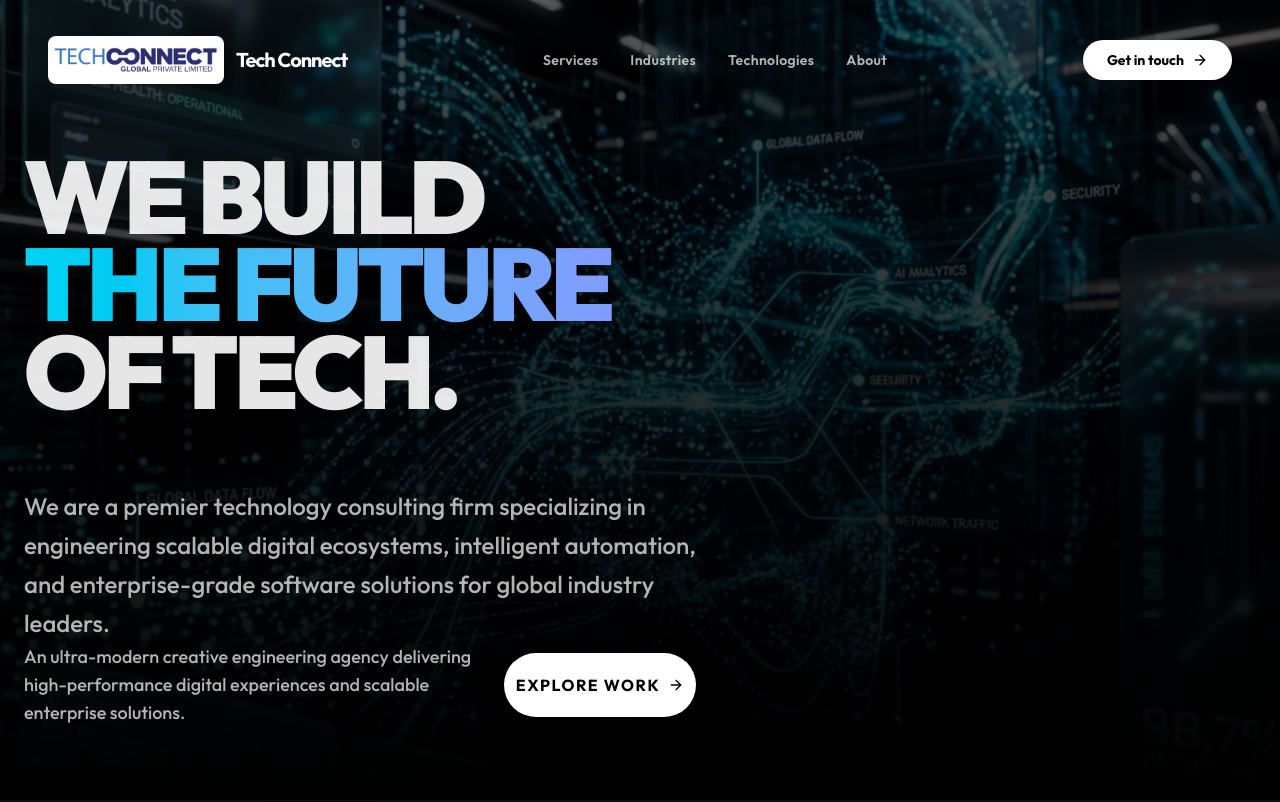
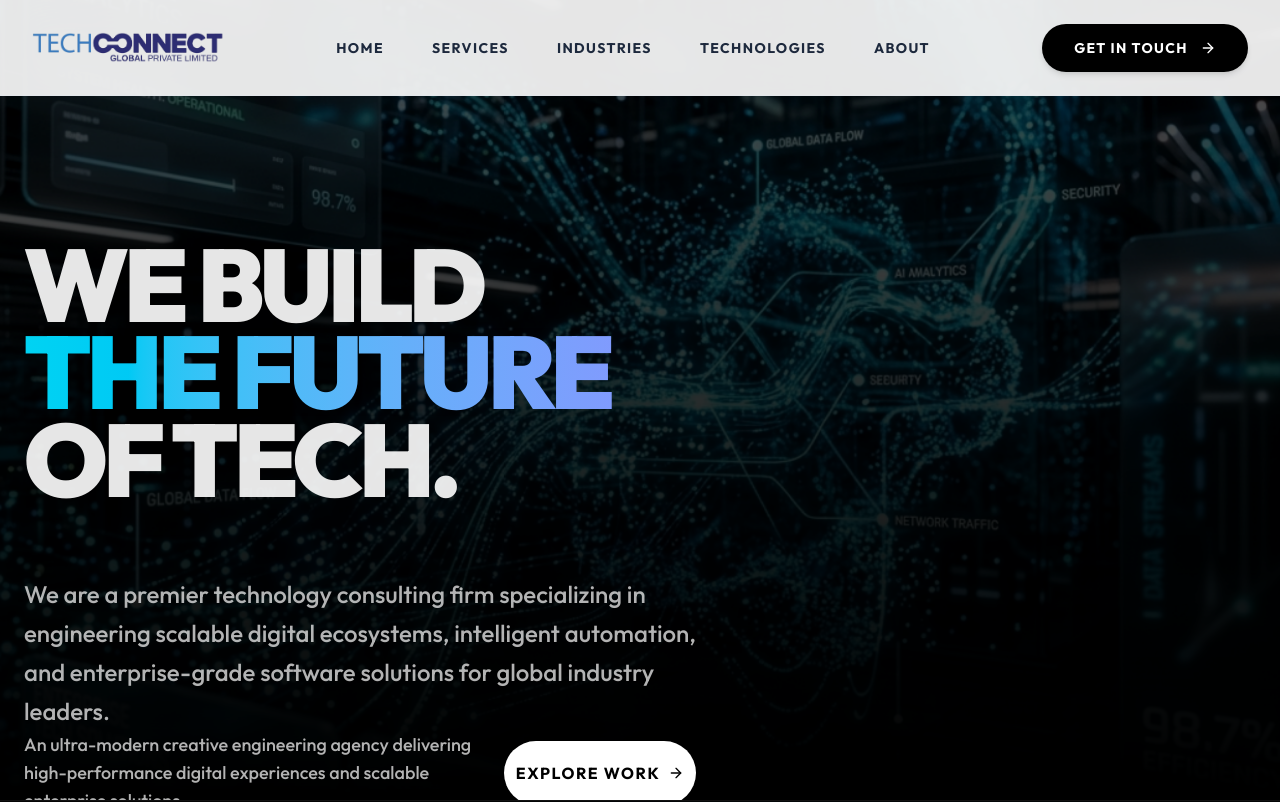
Before and after one commit to rnalaranga/tcon, a Next.js app: page / in a window 1280 px wide. Shown: the top 802 px of the page. Built offline with nearby package versions, Linux system fonts and the light colour scheme.

Commit message:
Initial com

```diff
--- a/src/components/layout/navbar.tsx
+++ b/src/components/layout/navbar.tsx
@@ -1,5 +1,5 @@
 "use client";
-import { useState, useEffect } from "react";
+import { useState } from "react";
 import Image from "next/image";
 import Link from "next/link";
 import { Menu, X, ArrowRight } from "lucide-react";
@@ -7,6 +7,7 @@ import { motion, useScroll, useMotionValueEvent, AnimatePresence } from "framer-
 import { cn } from "@/lib/utils";
 
 const navLinks = [
+  { name: "Home", href: "/" },
   { name: "Services", href: "/services" },
   { name: "Industries", href: "/industries" },
   { name: "Technologies", href: "/technologies" },
@@ -31,6 +32,10 @@ export const Navbar = () => {
 
   return (
     <>
+      {/*
+        Ultra-clean Enterprise White Navbar
+        This replaces the floating pill design with a full-width solid white header.
+      */}
       <motion.header
         variants={{
           visible: { y: 0 },
@@ -39,36 +44,34 @@ export const Navbar = () => {
         animate={hidden ? "hidden" : "visible"}
         transition={{ duration: 0.35, ease: "easeInOut" }}
         className={cn(
-          "fixed inset-x-0 top-0 z-[100] transition-all duration-500",
-          isScrolled ? "py-4" : "py-6"
+          "fixed inset-x-0 top-0 z-[100] transition-all duration-500 flex items-center border-b border-slate-200/50 bg-white/90 backdrop-blur-xl",
+          isScrolled ? "h-20 shadow-lg" : "h-24 shadow-none"
         )}
       >
-        <div className="mx-auto max-w-7xl px-6">
-          <div className={cn(
-            "flex items-center justify-between rounded-full px-6 py-3 transition-all duration-500",
-            isScrolled ? "bg-white/5 backdrop-blur-xl border border-white/10 shadow-2xl" : "bg-transparent"
-          )}>
+        <div className="w-full mx-auto max-w-7xl px-6 lg:px-8 flex items-center justify-between">
 
-            {/* Logo */}
-            <Link href="/" className="group relative z-10 flex items-center gap-3">
-              <div className="relative flex h-10 w-36 md:h-12 md:w-44 items-center justify-center overflow-hidden rounded-lg bg-white transition-transform duration-500 group-hover:scale-105 shadow-lg shrink-0">
-                <Image src="/images/companylogo.png" alt="Tech Connect Global Logo" fill className="object-contain p-1.5" sizes="(max-width: 768px) 144px, 176px" />
-              </div>
-              <span className="text-xl font-bold tracking-tighter text-white">
-                Tech Connect
-              </span>
+          {/* Logo (No text, no white box, purely native image integration) */}
+          <Link href="/" className="relative flex items-center h-12 w-48 shrink-0 transition-transform hover:scale-105">
+            <Image
+              src="/images/companylogo.png"
+              alt="Tech Connect Global Logo"
+              fill
+              className="object-contain object-left"
+              sizes="192px"
+              priority
+            />
           </Link>
 
           {/* Desktop Nav */}
-            <nav className="hidden items-center gap-8 md:flex">
+          <nav className="hidden md:flex items-center gap-8 lg:gap-12">
             {navLinks.map((link) => (
               <Link
                 key={link.name}
                 href={link.href}
-                  className="relative text-sm font-semibold tracking-wide text-white/70 hover:text-white transition-colors group"
+                className="relative text-sm font-bold tracking-widest uppercase text-slate-800 hover:text-cyan-600 transition-colors group py-2"
               >
                 {link.name}
-                  <span className="absolute -bottom-1 left-0 w-0 h-px bg-cyan-400 transition-all duration-300 group-hover:w-full" />
+                <span className="absolute bottom-0 left-0 w-0 h-[2px] bg-cyan-500 transition-all duration-300 group-hover:w-full" />
               </Link>
             ))}
           </nav>
@@ -77,28 +80,27 @@ export const Navbar = () => {
           <div className="hidden md:block">
             <Link
               href="/contact"
-                className="group relative inline-flex items-center justify-center overflow-hidden rounded-full bg-white px-6 py-2.5 text-sm font-bold text-black transition-all hover:scale-105 active:scale-95"
+              className="group relative inline-flex items-center justify-center overflow-hidden rounded-full bg-black px-8 py-3.5 text-sm font-bold uppercase tracking-widest text-white transition-all hover:scale-105 shadow-md"
             >
-                <span className="relative z-10 flex items-center gap-2">
+              <span className="relative z-10 flex items-center gap-3">
                 Get in touch
                 <ArrowRight className="h-4 w-4 transition-transform group-hover:translate-x-1" />
               </span>
-                <div className="absolute inset-0 z-0 h-full w-full scale-0 rounded-full bg-cyan-400 transition-transform duration-300 ease-out group-hover:scale-100" />
+              <div className="absolute inset-0 z-0 h-full w-full scale-0 rounded-full bg-cyan-500 transition-transform duration-500 ease-out group-hover:scale-100" />
             </Link>
           </div>
 
           {/* Mobile Toggle */}
           <button
-              className="text-white md:hidden"
+            className="text-black md:hidden p-2 hover:text-cyan-600 transition-colors"
             onClick={() => setMobileOpen(true)}
           >
-              <Menu className="h-6 w-6" />
+            <Menu className="h-8 w-8" />
           </button>
-          </div>
         </div>
       </motion.header>
 
-      {/* Fullscreen Mobile Menu */}
+      {/* Fullscreen Mobile Menu - Adapted for light theme styling */}
       <AnimatePresence>
         {mobileOpen && (
           <motion.div
@@ -106,37 +108,61 @@ export const Navbar = () => {
             animate={{ opacity: 1, y: 0 }}
             exit={{ opacity: 0, y: "-100%" }}
             transition={{ duration: 0.5, ease: "easeOut" }}
-            className="fixed inset-0 z-[200] flex flex-col bg-black px-6 py-10"
+            className="fixed inset-0 z-[200] flex flex-col bg-white px-6 py-10 overflow-y-auto"
           >
-            <div className="flex justify-between items-center mb-20">
-              <div className="relative flex h-10 w-36 items-center justify-center overflow-hidden rounded-lg bg-white shadow-lg">
-                <Image src="/images/companylogo.png" alt="Tech Connect Global Logo" fill className="object-contain p-1" sizes="144px" />
+            <div className="flex justify-between items-center mb-16">
+              <div className="relative h-12 w-48 shrink-0">
+                <Image
+                  src="/images/companylogo.png"
+                  alt="Tech Connect Global Logo"
+                  fill
+                  className="object-contain object-left"
+                  sizes="192px"
+                />
               </div>
               <button
-                className="rounded-full bg-white/10 p-3 text-white transition-colors hover:bg-white/20"
+                className="rounded-full bg-slate-100 p-3 text-black transition-colors hover:bg-slate-200"
                 onClick={() => setMobileOpen(false)}
               >
                 <X className="h-6 w-6" />
               </button>
             </div>
 
-            <div className="flex flex-col gap-8 text-center">
+            <div className="flex flex-col gap-8 text-left mt-8">
               {navLinks.map((link, i) => (
                 <motion.div
                   key={link.name}
-                  initial={{ opacity: 0, y: 20 }}
-                  animate={{ opacity: 1, y: 0 }}
+                  initial={{ opacity: 0, x: -20 }}
+                  animate={{ opacity: 1, x: 0 }}
                   transition={{ delay: 0.2 + i * 0.1 }}
                 >
                   <Link
                     href={link.href}
-                    className="text-4xl font-bold tracking-tighter text-white hover:text-cyan-400 transition-colors"
+                    className="text-4xl sm:text-5xl font-black tracking-tighter text-black hover:text-cyan-600 transition-colors uppercase"
                     onClick={() => setMobileOpen(false)}
                   >
                     {link.name}
                   </Link>
                 </motion.div>
               ))}
+
+              <motion.div
+                initial={{ opacity: 0, x: -20 }}
+                animate={{ opacity: 1, x: 0 }}
+                transition={{ delay: 0.6 }}
+                className="mt-12"
+              >
+                <Link
+                  href="/contact"
+                  onClick={() => setMobileOpen(false)}
+                  className="group relative inline-flex items-center justify-center overflow-hidden rounded-full bg-cyan-500 px-8 py-4 text-base font-bold uppercase tracking-widest text-white shadow-xl"
+                >
+                  <span className="relative z-10 flex items-center gap-3">
+                    Start a project
+                    <ArrowRight className="h-5 w-5 transition-transform group-hover:translate-x-1" />
+                  </span>
+                </Link>
+              </motion.div>
             </div>
           </motion.div>
         )}
--- a/src/components/sections/hero.tsx
+++ b/src/components/sections/hero.tsx
@@ -59,8 +59,8 @@ export const HeroSection = () => {
       </motion.div>
 
       {/* Content */}
-      <div className="relative z-10 flex h-full items-center px-6 pt-20">
-        <div className="mx-auto w-full max-w-7xl">
+      <div className="relative z-10 flex h-full items-center px-6 pt-32 md:pt-48">
+        <div className="mx-auto w-full max-w-7xl mt-8 md:mt-16">
           <motion.div
             variants={containerVariants}
             initial="hidden"
```
Lines whose indentation alone changed are shown as unchanged.
